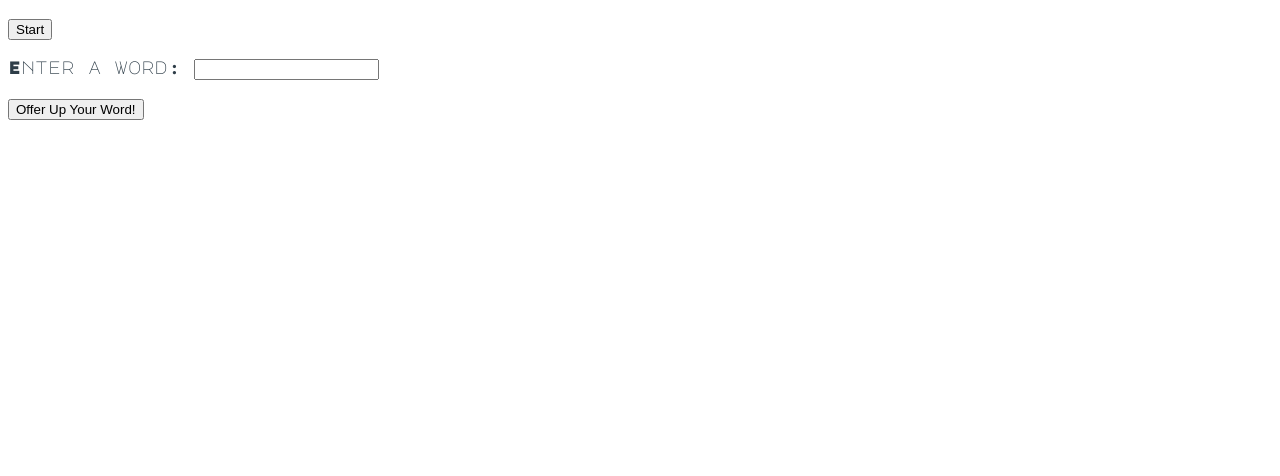
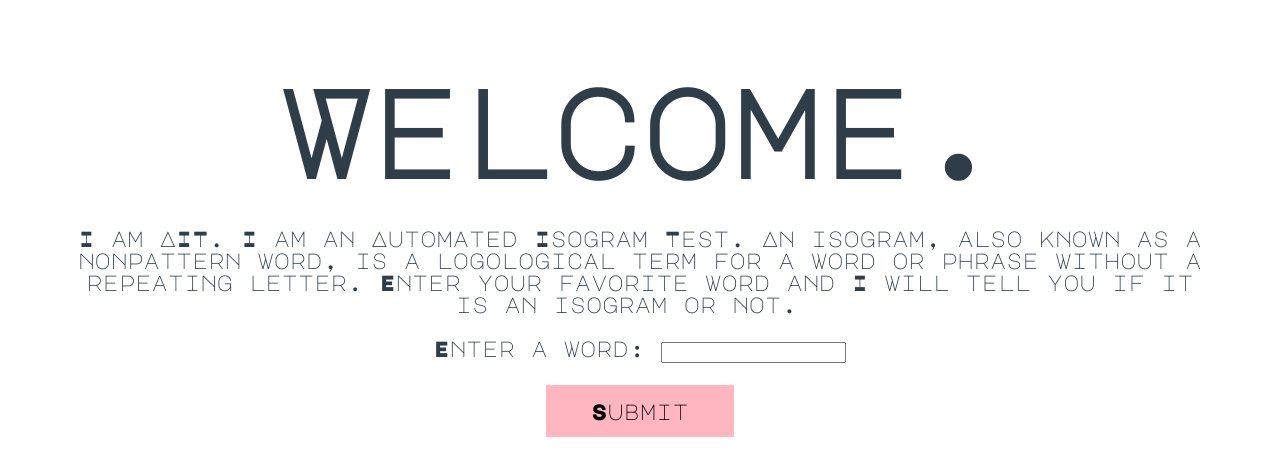
Before and after one commit to BenParisot/isograms, a plain HTML site: page index.html in a window 1280 px wide. Drawn offline with Linux system fonts and the light colour scheme.

Commit message:
style index.html

```diff
--- a/index.html
+++ b/index.html
@@ -11,11 +11,10 @@
 </head>
 <body>
     <header>
-        <p></p>
+        <h1>Welcome.</h1>
     </header>
     <main>
-        <button onclick="start()">Start</button>
-        <p><span id="welcome"></span><span id="blinking-cursor" class="blinking-cursor"></span></p>
+        <p>I am AIT. I am an Automated Isogram Test. An isogram, also known as a nonpattern word, is a logological term for a word or phrase without a repeating letter. Enter your favorite word and I will tell you if it is an isogram or not.<span class="blinking-cursor"> | </span></p>
 
         <p>
             <label>
@@ -24,7 +23,7 @@
             </label>
         </p>
         <p>
-            <button onclick="isIsogram()">Offer Up Your Word!</button>
+            <button onclick="isIsogram()">Submit</button>
         </p>
         <p id="results">
         </p>
--- a/main.css
+++ b/main.css
@@ -1,7 +1,9 @@
 body {
     font-family: 'Major Mono Display', monospace;
-    font-size: 18px;
+    font-size: 22px;
     color: #2E3D48;
+    text-align: center;
+    padding: 25px 55px;
 }
 
 .blinking-cursor {
@@ -60,3 +62,33 @@ body {
       color: black;
     }
   }
+
+  h1 {
+    font-size: 122px;
+    line-height: .25;
+  }
+
+  h2 {
+    font-size: 36px;
+  }
+
+  button {
+    padding: 15px 45px;
+    font-family: 'Major Mono Display', monospace;
+    font-size: 22px;
+    background-color: lightpink;
+    border: none;
+  }
+
+  button:hover {
+    padding: 15px 45px;
+    font-family: 'Major Mono Display', monospace;
+    font-size: 22px;
+    background-color: lightcoral;
+    border: none;
+  }
+
+  #results {
+      font-size: 36px;
+      color: lightpink;
+  }
--- a/main.js
+++ b/main.js
@@ -1,31 +1,10 @@
 function add(a, b) {
     return a + b;
 }
+
 var x = 0;
 var i = 0;
-var welcome = 'Welcome. I am an Automated Isogram Test. An isogram, also known as a nonpattern word, is a logological term for a word or phrase without a repeating letter. Enter your favorite word and I will tell you if it is an isogram or not. ';
-var results = '';
-var blinkingCursor = ' | ';
 var speed = 50;
-
-
-function start() {
-  if (i < welcome.length) {
-    document.getElementById("welcome").innerHTML += welcome.charAt(i);
-    i++;
-    setTimeout(start, speed);
-  }
-
-  if (i === welcome.length) {
-    document.getElementById("blinking-cursor").innerHTML = blinkingCursor;
-    }
-
-
-}
-
-
-
-
 
 function isIsogram(){
     var word = document.getElementById('word').value;
@@ -39,8 +18,6 @@ function isIsogram(){
     }
 
     var sum = total.reduce(add, 0);
-
-
 
     if (sum === wordArray.length) {
         var resultsYes = 'Yes, ' + word + ' is an isogram.';
@@ -66,4 +43,5 @@ function isIsogram(){
         }
         resultsTypeNo();
     }
+    document.getElementById('results').value = '';
 }
```
